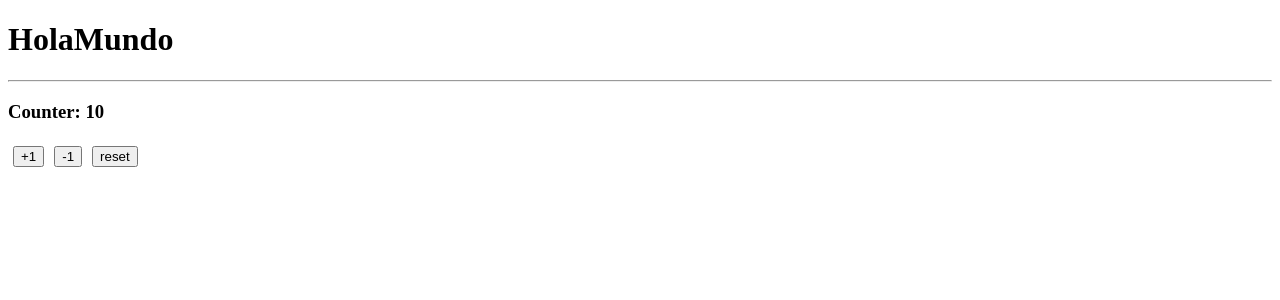
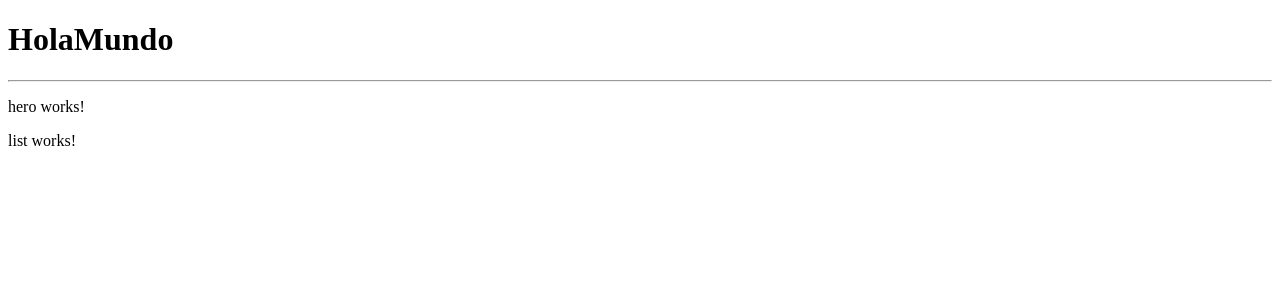
Before and after one commit to IsanorLopez/A_HolaMundo, an Angular app in the folder HolaMundo/: page / in a window 1280 px wide. Shown: the top 300 px of the page. Built offline with nearby package versions, Linux system fonts and the light colour scheme.

Commit message:
Feat: Creacion HeroComponent y ListComponent

```diff
--- a/HolaMundo/src/app/app.component.html
+++ b/HolaMundo/src/app/app.component.html
@@ -1,4 +1,7 @@
 <h1>{{ title }}</h1>
 <hr>
 
-<app-counter></app-counter>
+<!-- <app-counter></app-counter> -->
+
+<app-hero></app-hero>
+<app-list></app-list>
--- a/HolaMundo/src/app/app.module.ts
+++ b/HolaMundo/src/app/app.module.ts
@@ -5,11 +5,15 @@
 
 import { AppComponent } from './app.component';
 import { CounterComponent } from './counter/counter.component';
+import { HeroComponent } from './heroes/hero/hero.component';
+import { ListComponent } from './heroes/list/list.component';
 
 @NgModule({
   declarations: [
     AppComponent,
-    CounterComponent
+    CounterComponent,
+    HeroComponent,
+    ListComponent
   ],
   imports: [
     BrowserModule,
--- /dev/null
+++ b/HolaMundo/src/app/heroes/hero/hero.component.html
@@ -0,0 +1 @@
+<p>hero works!</p>
--- /dev/null
+++ b/HolaMundo/src/app/heroes/list/list.component.html
@@ -0,0 +1 @@
+<p>list works!</p>
```
Also changed, not shown: HolaMundo/src/app/heroes/hero/hero.component.ts (added, +10 -0 lines), HolaMundo/src/app/heroes/list/list.component.ts (added, +10 -0 lines), HolaMundo/src/app/heroes/hero/hero.component.css (added), HolaMundo/src/app/heroes/list/list.component.css (added), 2 other files (tests, documents, lock files or other folders).
